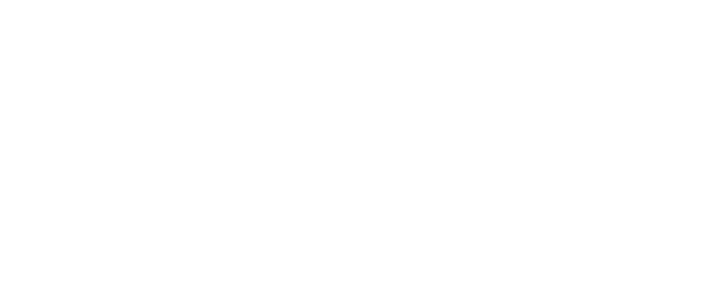
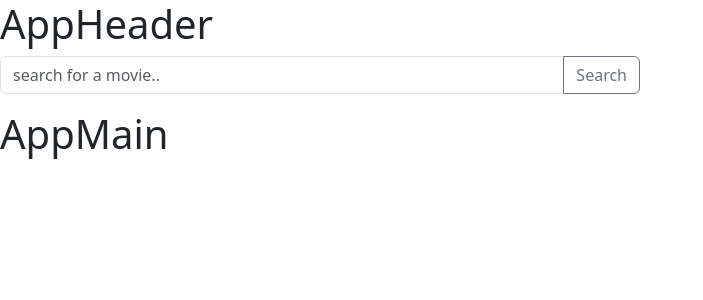
Before and after one commit to DanieleChecchin/vite-boolflix, a Vue app: page / in a window 1280 px wide. Shown: the top 300 px of the page, without its empty margins (0-703 px from the left). Built offline with nearby package versions, Linux system fonts and the light colour scheme; the HTML template or start-up script is replaced by a standard one.

Commit message:
Inseriti componenti + searchbar

```diff
--- a/src/App.vue
+++ b/src/App.vue
@@ -1,8 +1,27 @@
 <script>
+import AppHeader from './components/AppHeader.vue';
+import AppMain from './components/AppMain.vue';
+
+export default {
+  data() {
+    return {
+
+    }
+  },
+  components: {
+    AppHeader,
+    AppMain
+  }
+
+}
+
 
 </script>
 
 <template>
+
+  <AppHeader />
+  <AppMain />
 
 </template>
 
--- /dev/null
+++ b/src/components/AppHeader.vue
@@ -0,0 +1,23 @@
+<script>
+import AppHeaderSearch from './AppHeaderSearch.vue';
+
+
+
+export default {
+    data() {
+        return {
+
+        }
+    },
+    components: {
+        AppHeaderSearch
+    }
+}
+</script>
+
+<template>
+    <h1>AppHeader</h1>
+    <AppHeaderSearch />
+</template>
+
+<style lang="scss" scoped></style>
--- /dev/null
+++ b/src/components/AppHeaderSearch.vue
@@ -0,0 +1,15 @@
+<script>
+
+export default {
+
+}
+</script>
+
+<template>
+    <div class="input-group mb-3 w-50">
+        <input type="text" class="form-control" placeholder="search for a movie..">
+        <button class="btn btn-outline-secondary" type="button" id="button-addon2">Search</button>
+    </div>
+</template>
+
+<style lang="scss" scoped></style>
--- /dev/null
+++ b/src/components/AppMain.vue
@@ -0,0 +1,12 @@
+<script>
+
+export default {
+
+}
+</script>
+
+<template>
+    <h1>AppMain</h1>
+</template>
+
+<style lang="scss" scoped></style>
```
